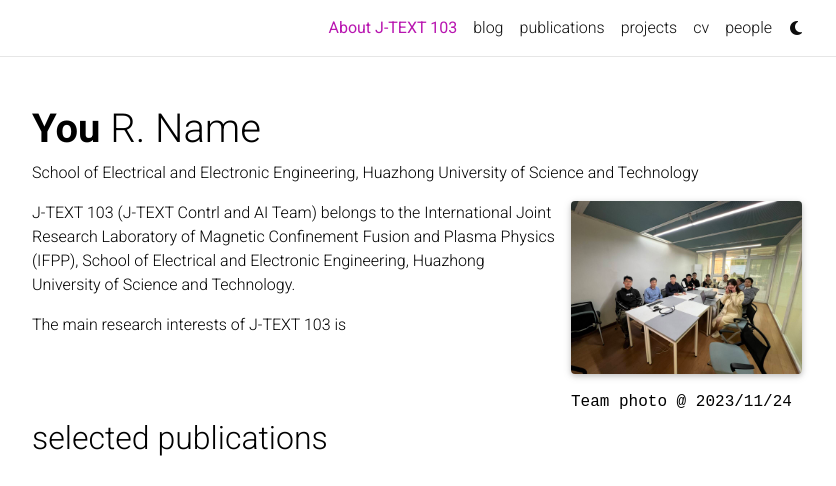
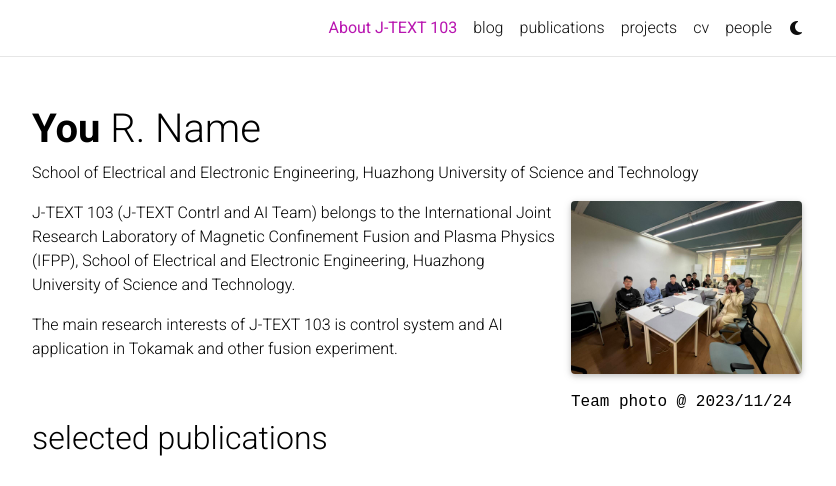
Before and after one commit to jtext-103/jtext-103.github.io, a Jekyll site: the page built from _pages/about.md, in a window 1280 px wide, cut to the strip 0-486 px from the top of the page. Shown: the whole strip, without its empty margins (223-1059 px from the left). Built offline with Jekyll 4.4.1, drawn with Linux system fonts in a browser that asks for light colours; full-size pictures stand in for the smaller copies a plugin makes; comment, search, counter and statistics services are not loaded; a style sheet for code colours, icons or effects is not loaded.

Commit message:
add a bit in about

```diff
--- a/_pages/about.md
+++ b/_pages/about.md
@@ -19,4 +19,4 @@
 
 J-TEXT 103 (J-TEXT Contrl and AI Team) belongs to the International Joint Research Laboratory of Magnetic Confinement Fusion and Plasma Physics (IFPP), School of Electrical and Electronic Engineering, Huazhong University of Science and Technology.
 
-The main research interests of J-TEXT 103 is
+The main research interests of J-TEXT 103 is control system and AI application in Tokamak and other fusion experiment.
```
